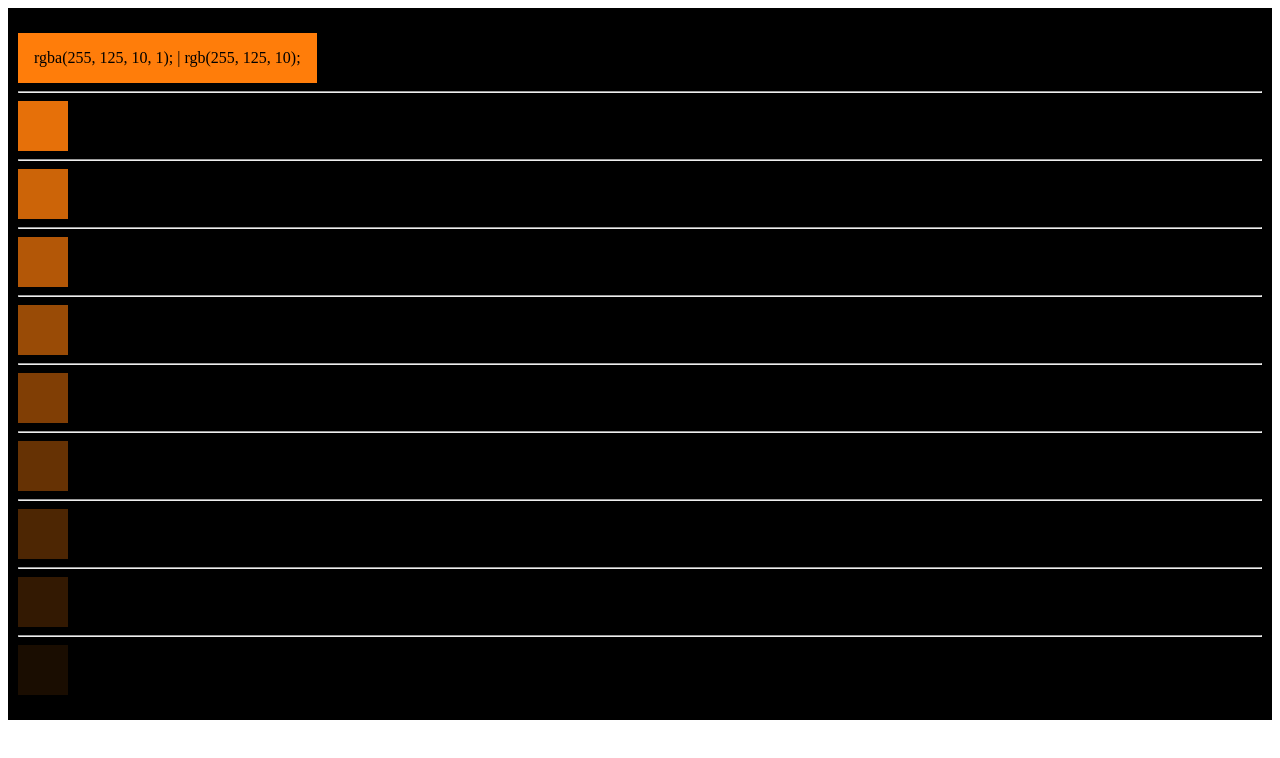
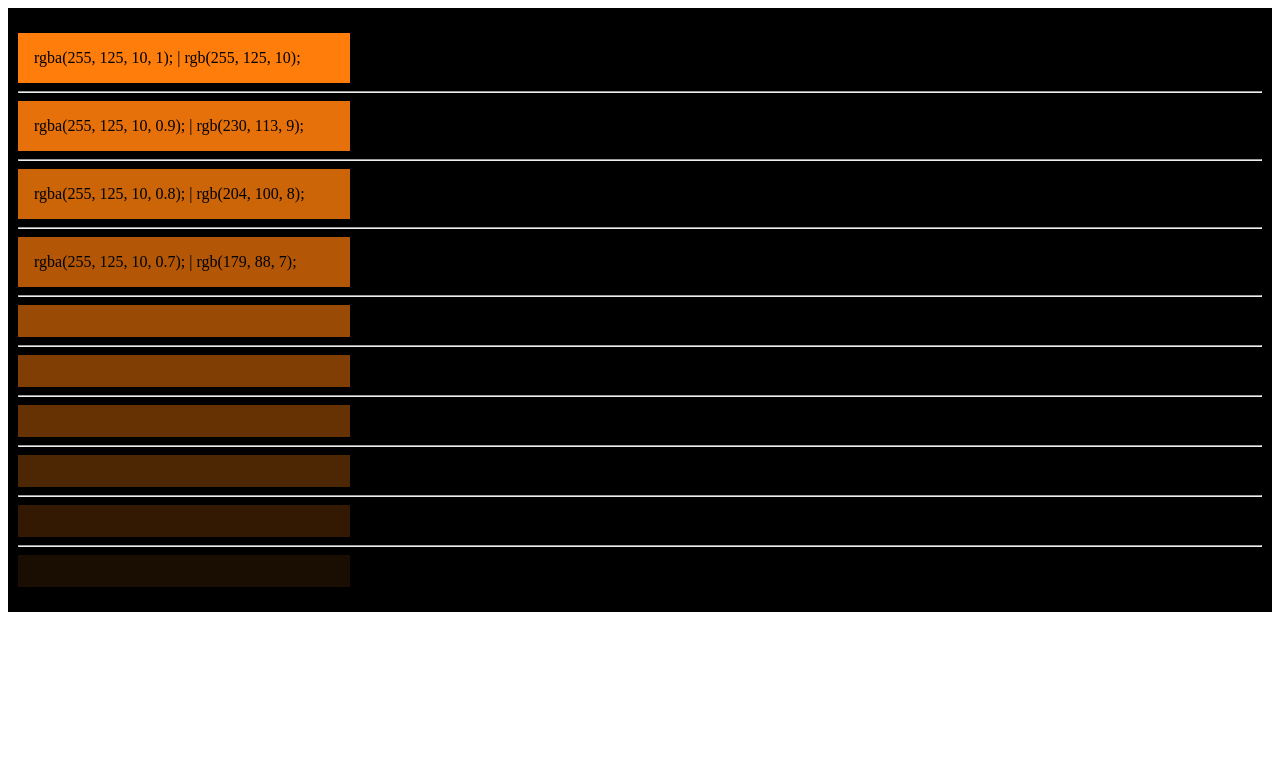
Before and after one commit to DimaMorgun/dimamorgun.github.io, a plain HTML site: page test.html in a window 1280 px wide. Drawn offline with Linux system fonts and the light colour scheme.

Commit message:
Update test.html
Some data has been added.

```diff
--- a/test.html
+++ b/test.html
@@ -7,25 +7,25 @@
 </head>
 <body>
     <div style="padding: 25px 10px;background-color: #000000;">
-        <div style="padding: 16px;width: 267px;background-color: rgba(255, 125, 10, 1);">rgba(255, 125, 10, 1); | rgb(255, 125, 10);</div>
+        <div style="padding: 16px;width: 300px;background-color: rgba(255, 125, 10, 1);">rgba(255, 125, 10, 1); | rgb(255, 125, 10);</div>
         <hr>
-        <div style="height: 50px;width: 50px;background-color: rgba(255, 125, 10, 0.9);"></div>
+        <div style="padding: 16px;width: 300px;background-color: rgba(255, 125, 10, 0.9);">rgba(255, 125, 10, 0.9); | rgb(230, 113, 9);</div>
         <hr>
-        <div style="height: 50px;width: 50px;background-color: rgba(255, 125, 10, 0.8);"></div>
+        <div style="padding: 16px;width: 300px;background-color: rgba(255, 125, 10, 0.8);">rgba(255, 125, 10, 0.8); | rgb(204, 100, 8);</div>
         <hr>
-        <div style="height: 50px;width: 50px;background-color: rgba(255, 125, 10, 0.7);"></div>
+        <div style="padding: 16px;width: 300px;background-color: rgba(255, 125, 10, 0.7);">rgba(255, 125, 10, 0.7); | rgb(179, 88, 7);</div>
         <hr>
-        <div style="height: 50px;width: 50px;background-color: rgba(255, 125, 10, 0.6);"></div>
+        <div style="padding: 16px;width: 300px;background-color: rgba(255, 125, 10, 0.6);"></div>
         <hr>
-        <div style="height: 50px;width: 50px;background-color: rgba(255, 125, 10, 0.5);"></div>
+        <div style="padding: 16px;width: 300px;background-color: rgba(255, 125, 10, 0.5);"></div>
         <hr>
-        <div style="height: 50px;width: 50px;background-color: rgba(255, 125, 10, 0.4);"></div>
+        <div style="padding: 16px;width: 300px;background-color: rgba(255, 125, 10, 0.4);"></div>
         <hr>
-        <div style="height: 50px;width: 50px;background-color: rgba(255, 125, 10, 0.3);"></div>
+        <div style="padding: 16px;width: 300px;background-color: rgba(255, 125, 10, 0.3);"></div>
         <hr>
-        <div style="height: 50px;width: 50px;background-color: rgba(255, 125, 10, 0.2);"></div>
+        <div style="padding: 16px;width: 300px;background-color: rgba(255, 125, 10, 0.2);"></div>
         <hr>
-        <div style="height: 50px;width: 50px;background-color: rgba(255, 125, 10, 0.1);"></div>
+        <div style="padding: 16px;width: 300px;background-color: rgba(255, 125, 10, 0.1);"></div>
     </div>
 </body>
 </html>
```
